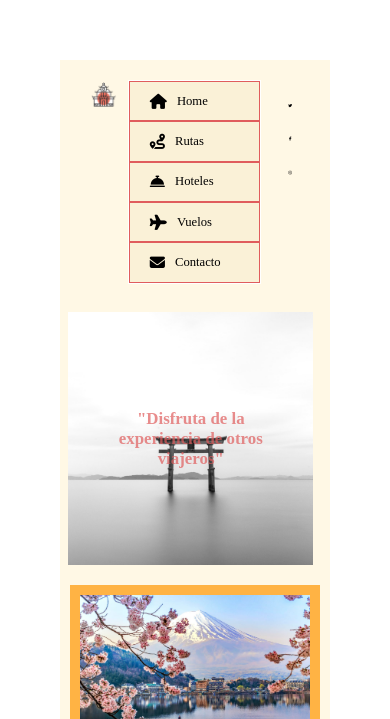
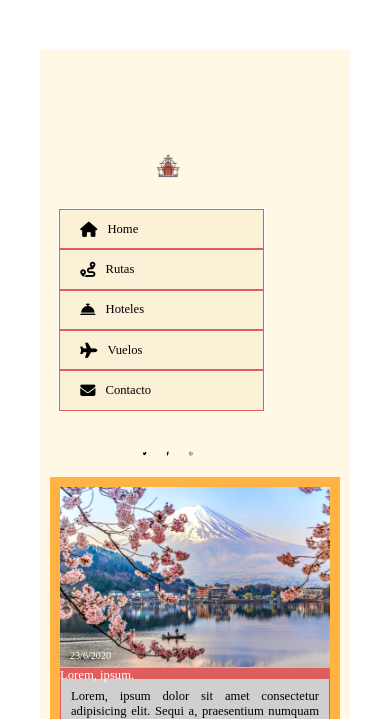
Before and after one commit to DaniFares/M3ExFinal, a plain HTML site: page index.html in a window 390 px wide. Shown: the top 719 px of the page. Drawn offline with Linux system fonts and the light colour scheme.

Commit message:
Add files via upload
Css Grid Agregado

```diff
--- a/styles.css
+++ b/styles.css
@@ -1,13 +1,3 @@
-/*Falta:
- HAcer responsive el menu,
- agregar links "Leer mas" en articulos
- achicar tipografia en head
- dar el margen al head (posible nuevo DIV
-achivar tipografias h3 abao imagenes
-
-*/
-
-
 
 *{
     margin: 10px;
@@ -394,15 +384,38 @@ h1{
     }
 
     @media all and (max-width:650px){
+
+       .header{
+           display: grid;
+           grid-template-areas:
+                    "imagenheader"
+                    "menugrid";
+       }
+       .menu{
+           grid-area: menugrid;
+       }
+
+       .header-img{
+           grid-area:imagenheader;
+           display: flex;
+           max-width: inherit;
+           padding: unset;
+           height: auto;
+           margin: 0;
+           margin-top: 1vh;
+           margin-left: 1vw;
+           margin-right: 4vw;
+       }
+
         .articulos{
             width:100%;
             flex-direction: column;
             background: #e9d2b0;
         }
 
-
         .aside{
             width:100%;
+            flex-direction: column;
         }
         .navegacion{
             background: #E05D5D;
@@ -462,11 +475,52 @@ h1{
             margin-top: 0%;
             padding-top: 0%;
             width: unset;
+
         }
 
     }
 
-    @media all and (max-width:400px){
+    @media all and (max-width:450px){
+
+        .padre{
+            padding: 0mm;
+            margin-left: 0mm;
+            margin-right: 0;
+        }
+
+        .menu{
+            display: grid;
+            grid-template-areas:
+                    "logo"
+                    "menugrid"
+                    "social";
+        }
+
+        .navmenu ul{
+            display: flex;
+            padding: 0;
+
+        }
+
+        .logo{
+            background-position: center;
+            grid-area: logo;
+        }
+        .social{
+            display:flex;
+            flex-direction: row;
+            align-items: center;
+            grid-area: social;
+            width: inherit;
+            height: auto;
+            background: none;
+        }
+
+
+        .header-img{
+            visibility:hidden;
+            height: 10vh;
+        }
 
         .aside{
             width:100%;
```
